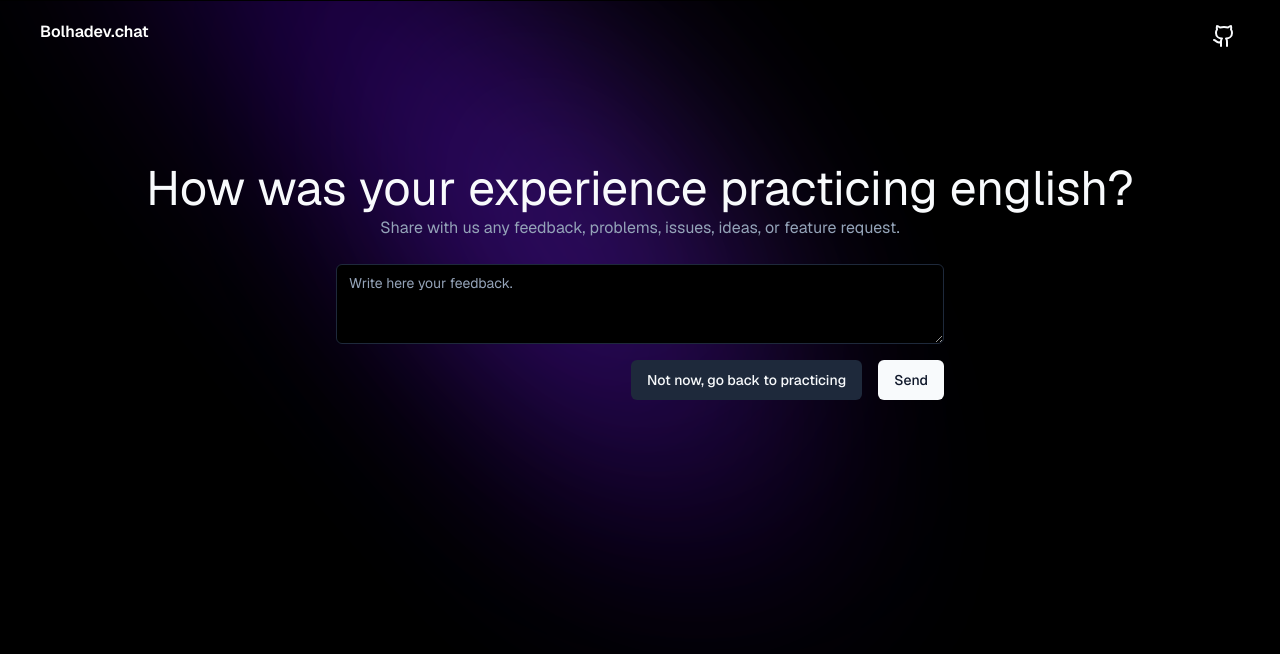
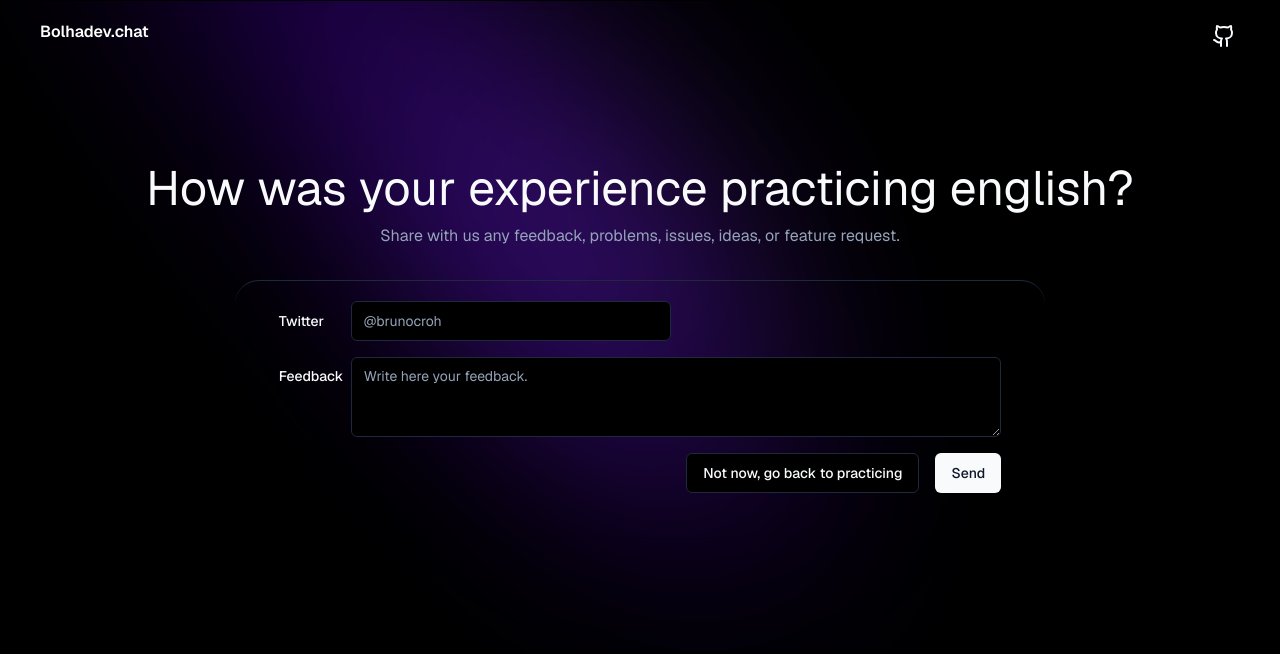
Before and after one commit to brunocroh/bolhadev.chat, a Next.js app in the folder apps/web/: page /room/1/feedback in a window 1280 px wide. Shown: the top 654 px of the page. Built offline with nearby package versions, Linux system fonts and the light colour scheme.

Commit message:
feat(web): implement feedback screen with supabase

```diff
--- /dev/null
+++ b/apps/web/app/room/[slug]/feedback/actions.ts
@@ -0,0 +1,22 @@
+'use server'
+
+import { redirect } from 'next/navigation'
+
+import { createClient } from '@/lib/supabase/server'
+
+export async function sendFeedback(formData: FormData) {
+  const supabase = createClient()
+
+  const data = {
+    twitter: formData.get('twitter') as string,
+    content: formData.get('feedback') as string,
+  }
+
+  if(data.twitter || data.content) {
+    const { error } = await supabase.from('feedbacks').insert(data)
+    console.log({error})
+  }
+
+
+  redirect('/room/queue')
+}
--- a/apps/web/app/room/[slug]/feedback/page.tsx
+++ b/apps/web/app/room/[slug]/feedback/page.tsx
@@ -1,22 +1,37 @@
 import { Button } from "@/components/ui/button";
+import { Card, CardContent } from "@/components/ui/card";
+import { Input } from "@/components/ui/input";
+import { Label } from "@/components/ui/label";
 import { Textarea } from "@/components/ui/textarea";
 import Link from "next/link";
 import React from "react";
+import { sendFeedback } from "./actions";
 
 export default function Page(): JSX.Element {
   return (
-    <section className="container mt-24 flex h-full flex-col items-center">
+    <section className="container z-20 mt-24 flex h-full flex-col items-center">
       <h2 className="text-slate-6 w-full text-center text-[3rem] leading-10">How was your experience practicing english?</h2>
-      <div className="mb-6 mt-2 w-full text-center text-slate-400">Share with us any feedback, problems, issues, ideas, or feature request.</div>
-      <div className="flex w-1/2 flex-col items-end gap-4">
-        <Textarea placeholder="Write here your feedback." />
-        <div className="flex gap-4">
-          <Link href="/room/queue">
-            <Button variant="secondary">Not now, go back to practicing</Button>
-          </Link>
-          <Button>Send</Button>
-        </div>
-      </div>
+      <div className="mb-8 mt-4 w-full text-center text-slate-400">Share with us any feedback, problems, issues, ideas, or feature request.</div>
+      <Card className="border-slate-6 bg-slate-5 flex w-full flex-col items-center rounded-3xl border-x-0 border-b-0 border-t p-5 md:w-2/3">
+        <CardContent className="w-full">
+          <form className="flex w-full flex-col items-start gap-4 ">
+            <div className="flex w-full flex-col items-baseline gap-2 sm:flex-row">
+              <Label className="w-16">Twitter</Label>
+              <Input id="twitter" name="twitter" className="max-w-xs" placeholder="@brunocroh" />
+            </div>
+            <div className="flex w-full flex-col items-baseline gap-2 sm:flex-row">
+              <Label className="w-16">Feedback</Label>
+              <Textarea id="feedback" name="feedback" placeholder="Write here your feedback." />
+            </div>
+            <div className="flex flex-col gap-4 self-end sm:flex-row">
+              <Link href="/room/queue">
+                <Button variant="outline">Not now, go back to practicing</Button>
+              </Link>
+              <Button formAction={sendFeedback}>Send</Button>
+            </div>
+          </form>
+        </CardContent>
+      </Card>
     </section>
   );
 }
--- /dev/null
+++ b/apps/web/components/ui/label.tsx
@@ -0,0 +1,26 @@
+"use client"
+
+import * as React from "react"
+import * as LabelPrimitive from "@radix-ui/react-label"
+import { cva, type VariantProps } from "class-variance-authority"
+
+import { cn } from "@/lib/utils"
+
+const labelVariants = cva(
+  "text-sm font-medium leading-none peer-disabled:cursor-not-allowed peer-disabled:opacity-70"
+)
+
+const Label = React.forwardRef<
+  React.ElementRef<typeof LabelPrimitive.Root>,
+  React.ComponentPropsWithoutRef<typeof LabelPrimitive.Root> &
+    VariantProps<typeof labelVariants>
+>(({ className, ...props }, ref) => (
+  <LabelPrimitive.Root
+    ref={ref}
+    className={cn(labelVariants(), className)}
+    {...props}
+  />
+))
+Label.displayName = LabelPrimitive.Root.displayName
+
+export { Label }
--- /dev/null
+++ b/apps/web/lib/supabase/server.ts
@@ -0,0 +1,30 @@
+import { createServerClient, type CookieOptions } from '@supabase/ssr'
+import { cookies } from 'next/headers'
+
+export function createClient() {
+  const cookieStore = cookies()
+
+  return createServerClient(
+    process.env.NEXT_PUBLIC_SUPABASE_URL!,
+    process.env.NEXT_PUBLIC_SUPABASE_ANON_KEY!,
+    {
+      cookies: {
+        get(name: string) {
+          return cookieStore.get(name)?.value
+        },
+        set(name: string, value: string, options: CookieOptions) {
+          try {
+            cookieStore.set({ name, value, ...options })
+          } catch (error) {
+          }
+        },
+        remove(name: string, options: CookieOptions) {
+          try {
+            cookieStore.set({ name, value: '', ...options })
+          } catch (error) {
+          }
+        },
+      },
+    }
+  )
+}
--- a/apps/web/package.json
+++ b/apps/web/package.json
@@ -11,7 +11,9 @@
   },
   "dependencies": {
     "@next/third-parties": "^14.2.3",
+    "@radix-ui/react-label": "^2.0.2",
     "@radix-ui/react-select": "^2.0.0",
+    "@supabase/ssr": "^0.3.0",
     "@types/simple-peer": "^9.11.8",
     "bufferutil": "^4.0.8",
     "class-variance-authority": "^0.7.0",
```
Also changed, not shown: 2 other files (tests, documents, lock files or other folders).
